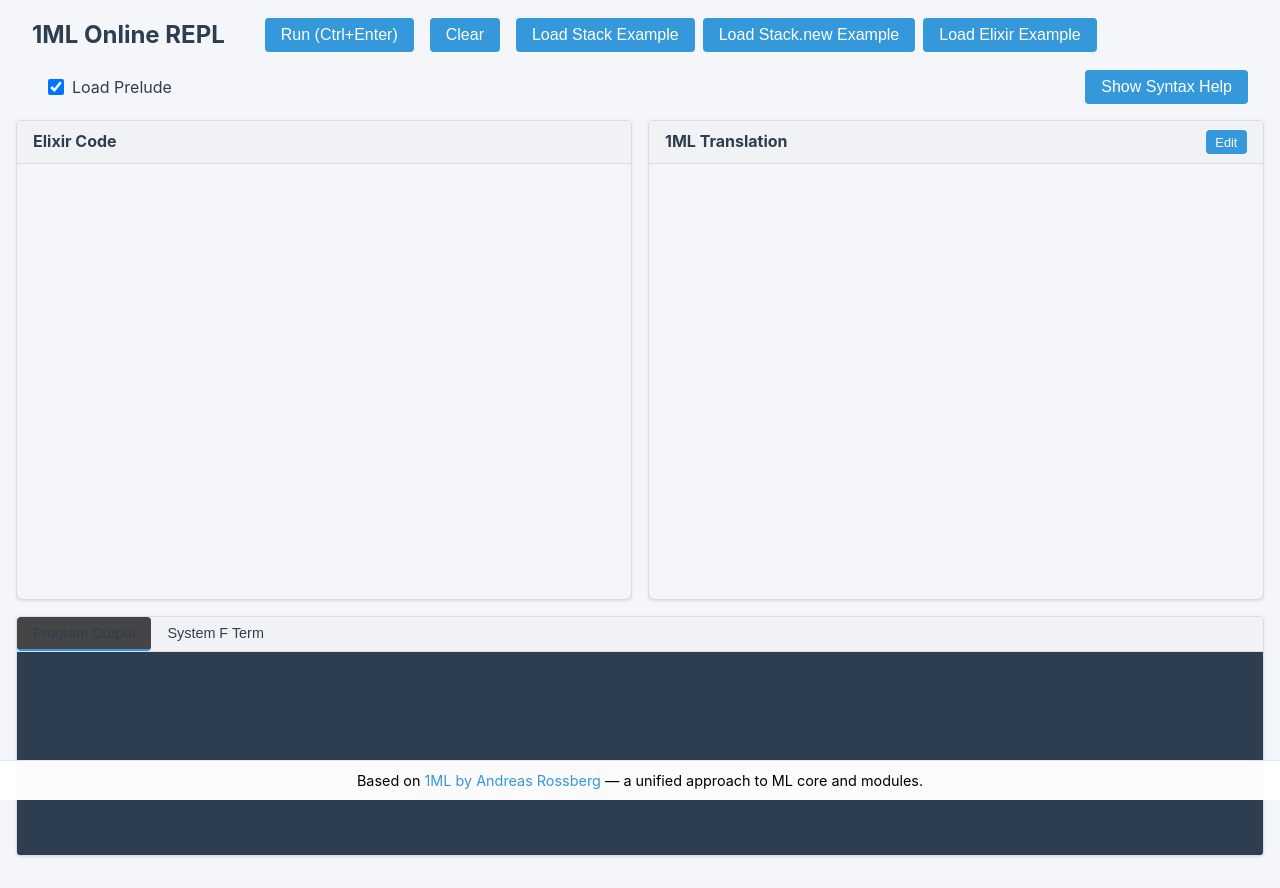
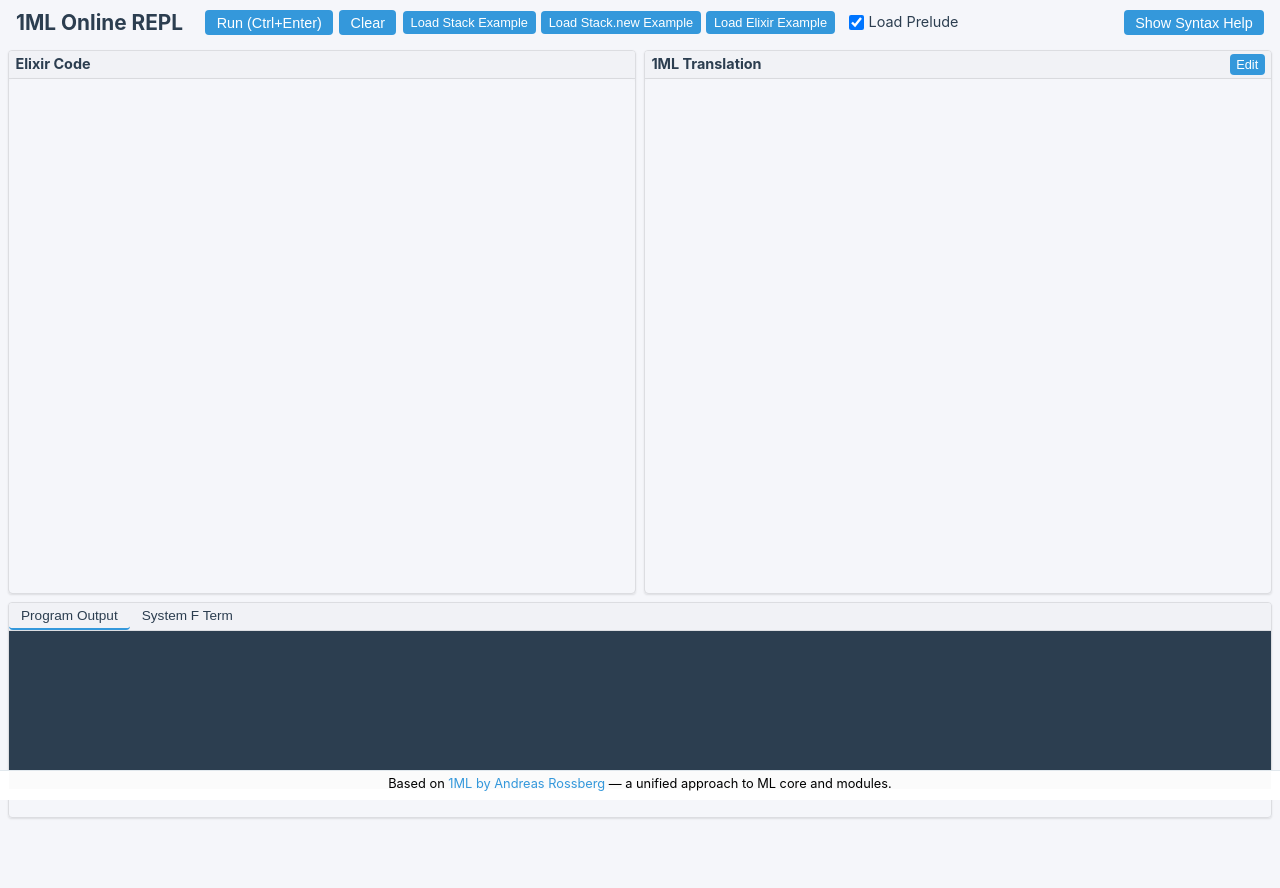
Before and after one commit to gldubc/1ml_web, a plain HTML site: page docs/index.html in a window 1280 px wide. After the commit the page ends 830 px from the top, so only its background shows below. Drawn offline with Linux system fonts and the light colour scheme.

Commit message:
Fix style

```diff
--- a/docs/css/style.css
+++ b/docs/css/style.css
@@ -20,43 +20,44 @@
 body {
     font-family: -apple-system, BlinkMacSystemFont, 'Segoe UI', Roboto, Oxygen, Ubuntu, Cantarell, 'Open Sans', 'Helvetica Neue', sans-serif;
     background-color: var(--background-color);
-    line-height: 1.6;
+    line-height: 1.4;
 }
 
 .container {
     width: 100%;
-    padding: 1rem;
+    padding: 0.5rem 0.5rem 0.25rem 0.5rem;
 }
 
 header {
-    margin-bottom: 1rem;
-    padding: 0 1rem;
+    margin-bottom: 0.5rem;
+    padding: 0 0.5rem;
 }
 
 h1 {
     color: var(--primary-color);
     margin: 0;
-    margin-right: 1.5rem;
-    font-size: 1.5rem;
+    margin-right: 1rem;
+    font-size: 1.3rem;
     display: flex;
     align-items: center;
 }
 
 .toolbar {
     display: flex;
-    gap: 1rem;
+    gap: 0.4rem;
     align-items: center;
     flex-wrap: wrap;
+    padding-bottom: 0.3rem;
 }
 
 button {
-    padding: 0.5rem 1rem;
+    padding: 0.3rem 0.7rem;
     background-color: var(--secondary-color);
     color: white;
     border: none;
     border-radius: 4px;
     cursor: pointer;
-    font-size: 1rem;
+    font-size: 0.9rem;
     transition: background-color 0.2s;
 }
 
@@ -71,51 +72,109 @@ button:hover {
 .mode-selector {
     display: flex;
     align-items: center;
-    gap: 1rem;
-    margin-right: 1rem;
+    gap: 0.5rem;
+    margin-right: 0.5rem;
     color: var(--primary-color);
 }
 
 .mode-selector label {
     display: flex;
     align-items: center;
-    gap: 0.5rem;
+    gap: 0.3rem;
     cursor: pointer;
 }
 
 .mode-selector input[type="radio"] {
-    width: 1rem;
-    height: 1rem;
+    width: 0.9rem;
+    height: 0.9rem;
     cursor: pointer;
 }
 
 .prelude-toggle {
     display: flex;
     align-items: center;
-    gap: 0.5rem;
-    margin-left: 1rem;
+    gap: 0.3rem;
+    margin-left: 0.5rem;
     color: var(--primary-color);
     cursor: pointer;
+    font-size: 0.9rem;
 }
 
 .prelude-toggle input[type="checkbox"] {
-    width: 1rem;
-    height: 1rem;
+    width: 0.9rem;
+    height: 0.9rem;
     cursor: pointer;
 }
 
 main {
     display: flex;
-    gap: 1rem;
-    height: calc(100vh - 120px);
-    margin-bottom: 40px;
+    gap: 0.5rem;
+    height: calc(100vh - 100px);
+    margin-bottom: 30px;
 }
 
 .editor-container {
-    flex: 1.2;
-    border-radius: 8px;
+    flex: 1;
+    position: relative;
+    height: calc(100% - 28px);
+    width: 100%;
+    border-radius: 4px;
     overflow: hidden;
-    box-shadow: 0 4px 6px rgba(0, 0, 0, 0.1);
+    box-shadow: 0 2px 4px rgba(0, 0, 0, 0.1);
+}
+
+/* Bottom panel for output and System F */
+.bottom-panel {
+    height: 27vh;
+    border: 1px solid var(--panel-border);
+    border-radius: 4px;
+    overflow: hidden;
+    margin-bottom: 0.5rem;
+    display: flex;
+    flex-direction: column;
+    box-shadow: 0 1px 2px rgba(0, 0, 0, 0.1);
+}
+
+.tab-buttons {
+    display: flex;
+    background-color: var(--panel-header-bg);
+    border-bottom: 1px solid var(--panel-border);
+    height: 28px;
+}
+
+.tab-button {
+    padding: 0.25rem 0.75rem;
+    background: none;
+    color: var(--primary-color);
+    border: none;
+    border-bottom: 2px solid transparent;
+    font-size: 0.85rem;
+    cursor: pointer;
+    transition: all 0.2s;
+}
+
+.tab-button:hover {
+    background-color: rgba(0, 0, 0, 0.05);
+}
+
+.tab-button.active {
+    border-bottom: 2px solid var(--secondary-color);
+    font-weight: 500;
+}
+
+.tab-content {
+    flex: 1;
+    position: relative;
+}
+
+.tab-pane {
+    display: none;
+    height: calc(100% - 28px);
+    padding: 0;
+}
+
+.tab-pane.active {
+    display: block;
 }
 
 .output-container {
@@ -123,66 +182,27 @@ main {
     display: flex;
     flex-direction: column;
     padding: 0;
-    background-color: #2d2d2d;
+    background-color: var(--output-bg);
     overflow: hidden;
-    border-radius: 8px;
-    box-shadow: 0 4px 6px rgba(0, 0, 0, 0.1);
-}
-
-.tab-buttons {
-    display: flex;
-    background-color: #383838;
-    border-bottom: 1px solid #4a4a4a;
-}
-
-.tab-button {
-    padding: 0.5rem 1rem;
-    background: none;
-    color: #e6e6e6;
-    border: none;
-    border-bottom: 2px solid transparent;
-    font-size: 0.9rem;
-    cursor: pointer;
-    transition: all 0.2s;
-}
-
-.tab-button:hover {
-    background-color: #454545;
-}
-
-.tab-button.active {
-    border-bottom-color: var(--secondary-color);
-    background-color: #454545;
-}
-
-.tab-content {
-    flex: 1;
-    position: relative;
-    overflow: hidden;
-}
-
-.tab-pane {
-    position: absolute;
-    top: 0;
-    left: 0;
-    width: 100%;
-    height: 100%;
-    display: none;
-}
-
-.tab-pane.active {
-    display: block;
+    border-radius: 4px;
+    box-shadow: 0 2px 4px rgba(0, 0, 0, 0.1);
 }
 
 #output {
+    padding: 0.5rem;
     margin: 0;
-    color: #e6e6e6;
-    font-family: 'Monaco', 'Menlo', 'Ubuntu Mono', 'Consolas', monospace;
-    font-size: 0.9rem;
-    white-space: pre-wrap;
     height: 100%;
+    width: 100%;
     overflow: auto;
-    padding: 1rem;
+    color: var(--output-text);
+    background-color: var(--output-bg);
+    font-family: monospace;
+    font-size: 0.85rem;
+}
+
+#systemf_editor {
+    height: 100%;
+    width: 100%;
 }
 
 #systemf_editor,
@@ -303,41 +323,41 @@ main {
     top: 50%;
     left: 50%;
     transform: translate(-50%, -50%);
-    width: 80%;
+    width: 90%;
     max-width: 1200px;
-    max-height: 80vh;
+    max-height: 85vh;
     background: var(--help-bg);
-    border-radius: 8px;
-    box-shadow: 0 8px 32px rgba(0, 0, 0, 0.15);
-    padding: 2rem;
+    border-radius: 6px;
+    box-shadow: 0 6px 24px rgba(0, 0, 0, 0.15);
+    padding: 1rem;
     z-index: 1000;
     overflow-y: auto;
 }
 
 .syntax-help h2 {
     color: var(--primary-color);
-    margin-bottom: 1.5rem;
-    font-size: 1.5rem;
+    margin-bottom: 0.75rem;
+    font-size: 1.2rem;
 }
 
 .syntax-help h3 {
     color: var(--primary-color);
-    margin: 1rem 0;
-    font-size: 1.2rem;
+    margin: 0.5rem 0;
+    font-size: 1rem;
 }
 
 .syntax-sections {
     display: grid;
-    grid-template-columns: repeat(auto-fit, minmax(400px, 1fr));
-    gap: 2rem;
+    grid-template-columns: repeat(auto-fit, minmax(300px, 1fr));
+    gap: 1rem;
 }
 
 .syntax-help pre {
     background: #2d2d2d;
     border-radius: 4px;
-    padding: 1rem;
+    padding: 0.75rem;
     font-family: 'Fira Code', 'Consolas', monospace;
-    font-size: 0.9rem;
+    font-size: 0.85rem;
     overflow-x: auto;
     white-space: pre-wrap;
     color: #d4d4d4;
@@ -410,11 +430,11 @@ main {
     left: 0;
     width: 100%;
     background: var(--help-bg);
-    padding: 0.5rem;
+    padding: 0.25rem;
     text-align: center;
-    font-size: 0.9rem;
+    font-size: 0.8rem;
     border-top: 1px solid var(--help-border);
-    height: 40px;
+    height: 30px;
     z-index: 100;
 }
 
@@ -430,9 +450,9 @@ main {
 /* Three-panel layout */
 .three-panel-layout {
     display: flex;
-    gap: 1rem;
-    height: 60vh;
-    margin-bottom: 1rem;
+    gap: 0.5rem;
+    height: 68vh;
+    margin-bottom: 0.5rem;
 }
 
 .editor-panel {
@@ -442,108 +462,42 @@ main {
     border: 1px solid var(--panel-border);
     border-radius: 4px;
     overflow: hidden;
-    box-shadow: 0 1px 3px rgba(0, 0, 0, 0.1);
+    box-shadow: 0 1px 2px rgba(0, 0, 0, 0.1);
 }
 
 .panel-header {
     display: flex;
     justify-content: space-between;
     align-items: center;
-    padding: 0.5rem 1rem;
+    padding: 0.2rem 0.4rem;
     background-color: var(--panel-header-bg);
     border-bottom: 1px solid var(--panel-border);
+    height: 28px;
 }
 
 .panel-header h2 {
-    font-size: 1rem;
+    font-size: 0.9rem;
     margin: 0;
     color: var(--primary-color);
 }
 
 .small-button {
-    padding: 0.3rem 0.6rem;
+    padding: 0.2rem 0.4rem;
     font-size: 0.8rem;
-}
-
-.editor-container {
-    flex: 1;
-    position: relative;
-    height: 100%;
-    width: 100%;
-}
-
-/* Bottom panel for output and System F */
-.bottom-panel {
-    height: 30vh;
-    border: 1px solid var(--panel-border);
-    border-radius: 4px;
-    overflow: hidden;
-    margin-bottom: 1rem;
-    display: flex;
-    flex-direction: column;
-    box-shadow: 0 1px 3px rgba(0, 0, 0, 0.1);
-}
-
-.tab-buttons {
-    display: flex;
-    background-color: var(--panel-header-bg);
-    border-bottom: 1px solid var(--panel-border);
-}
-
-.tab-button {
-    background: none;
-    color: var(--primary-color);
-    padding: 0.5rem 1rem;
-    border: none;
-    border-bottom: 2px solid transparent;
-}
-
-.tab-button:hover {
-    background-color: rgba(0, 0, 0, 0.05);
-}
-
-.tab-button.active {
-    border-bottom: 2px solid var(--secondary-color);
-    font-weight: 500;
-}
-
-.tab-content {
-    flex: 1;
-    position: relative;
-}
-
-.tab-pane {
-    display: none;
-    height: 100%;
-    padding: 0;
-}
-
-.tab-pane.active {
-    display: block;
-}
-
-#output {
-    padding: 1rem;
-    margin: 0;
-    height: 100%;
-    width: 100%;
-    overflow: auto;
-    color: var(--output-text);
-    background-color: var(--output-bg);
-    font-family: monospace;
-}
-
-#systemf_editor {
-    height: 100%;
-    width: 100%;
 }
 
 .example-buttons {
     display: flex;
-    gap: 0.5rem;
+    gap: 0.3rem;
+    flex-wrap: wrap;
 }
 
-/* Make the help appear on top of the three-panel layout */
-.syntax-help {
-    z-index: 1000;
+.example-buttons button {
+    font-size: 0.8rem;
+    padding: 0.25rem 0.5rem;
 }
+
+button#run,
+button#clear {
+    font-weight: 500;
+}
```
Also changed, not shown: 1 other file.
